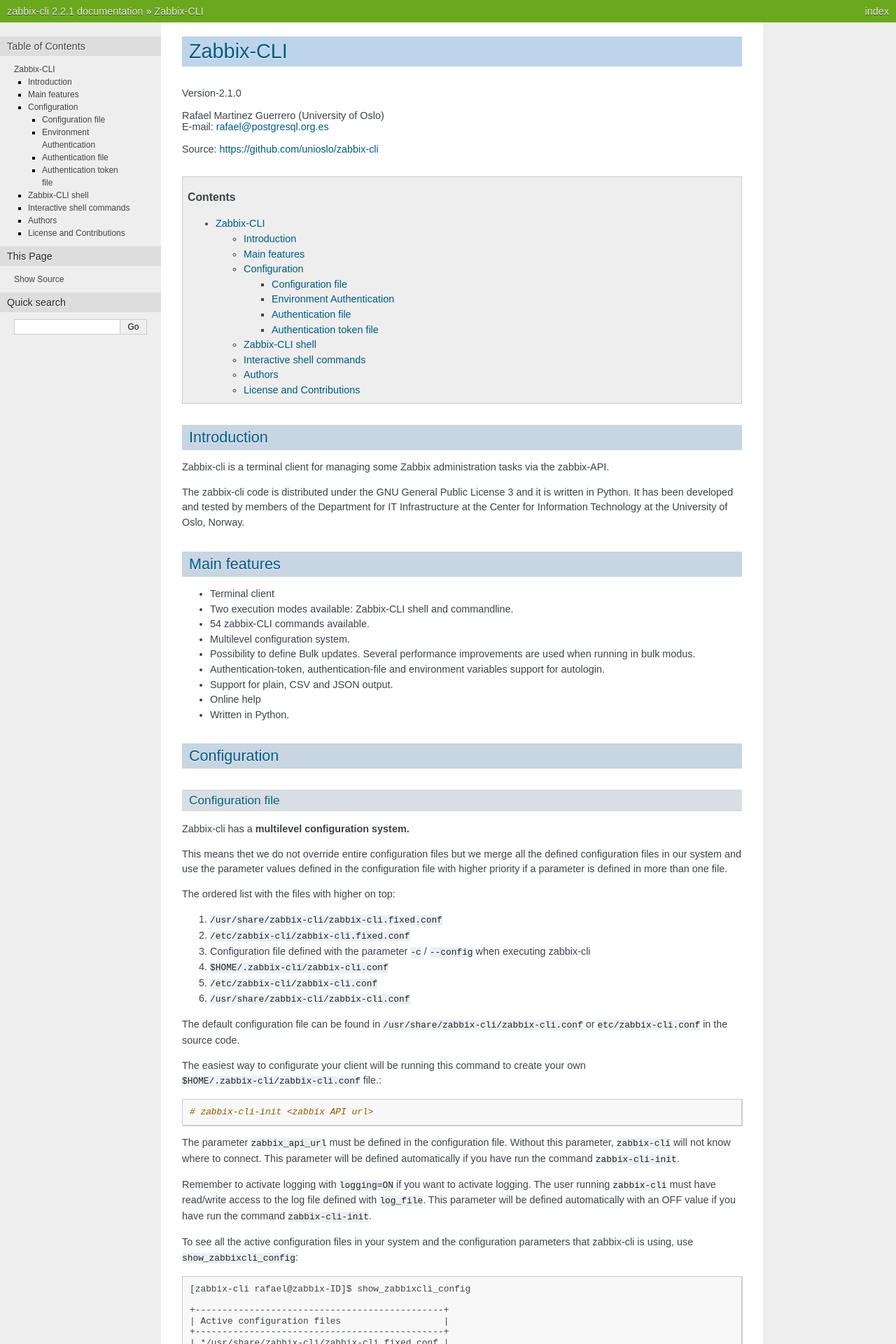
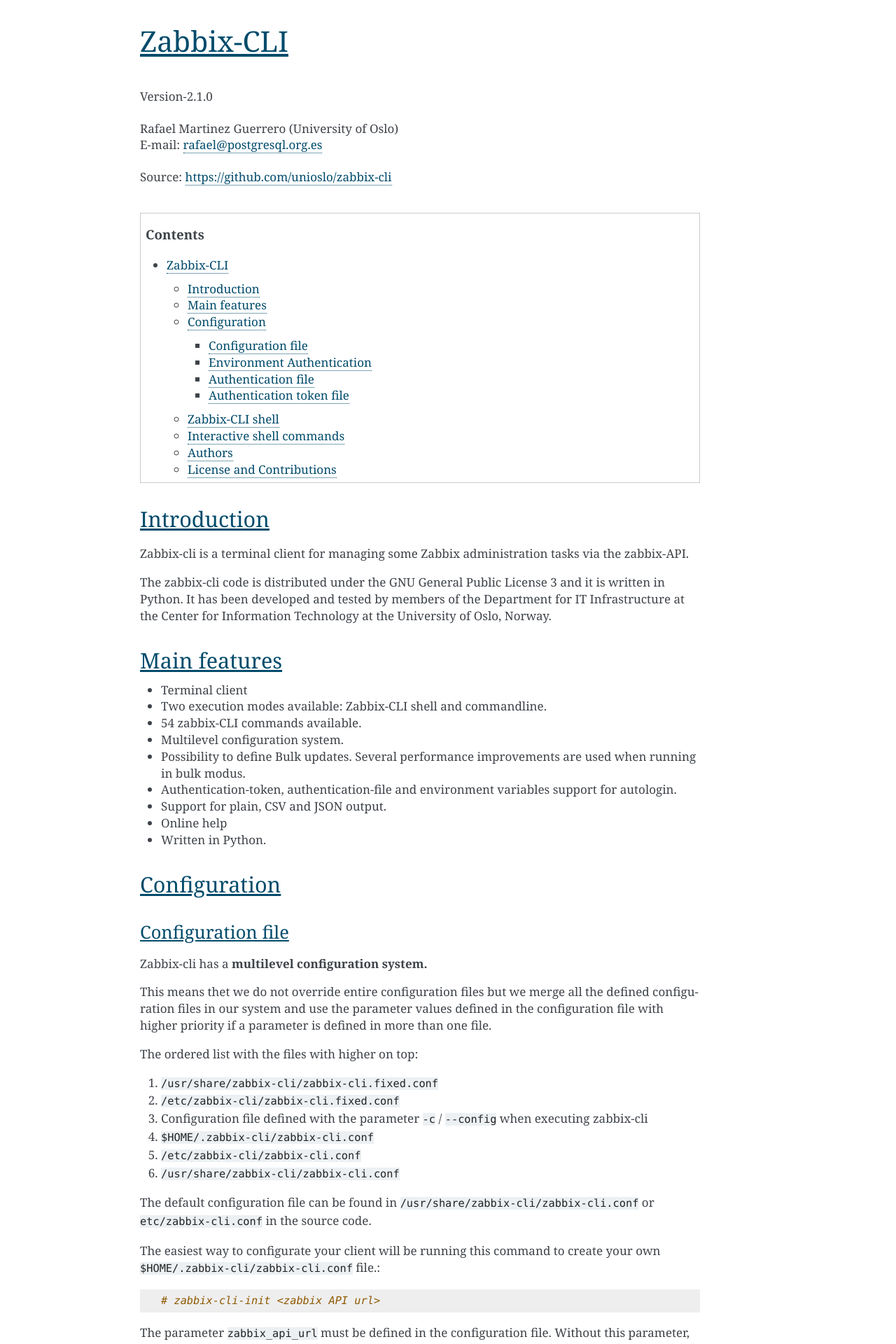
Before and after one commit to unioslo/zabbix-cli, a Sphinx documentation site: the page built from docs/manual.rst, in a window 1280 px wide. Shown: the top 1920 px of the page at 70% size. Built offline with Sphinx 7.4.7, drawn with Linux system fonts in a browser that asks for light colours; some of the changed text lies outside the part shown.

Commit message:
Change Sphinx HTML theme.
The previous theme was chosen mostly at random.  'alabaster' with
'nosidebar' looks gorgeous for the manual, with 'haiku' as runner-up.

* docs/conf.py (html_theme): Change to 'alabaster'.
(html_theme_options): New variable.

```diff
--- a/docs/conf.py
+++ b/docs/conf.py
@@ -53,7 +53,11 @@
 # The theme to use for HTML and HTML Help pages.  See the documentation for
 # a list of builtin themes.
 #
-html_theme = 'nature'
+html_theme = 'alabaster'
+
+html_theme_options = {
+    "nosidebar": True,
+}
 
 # Add any paths that contain custom static files (such as style sheets) here,
 # relative to this directory. They are copied after the builtin static files,
```
